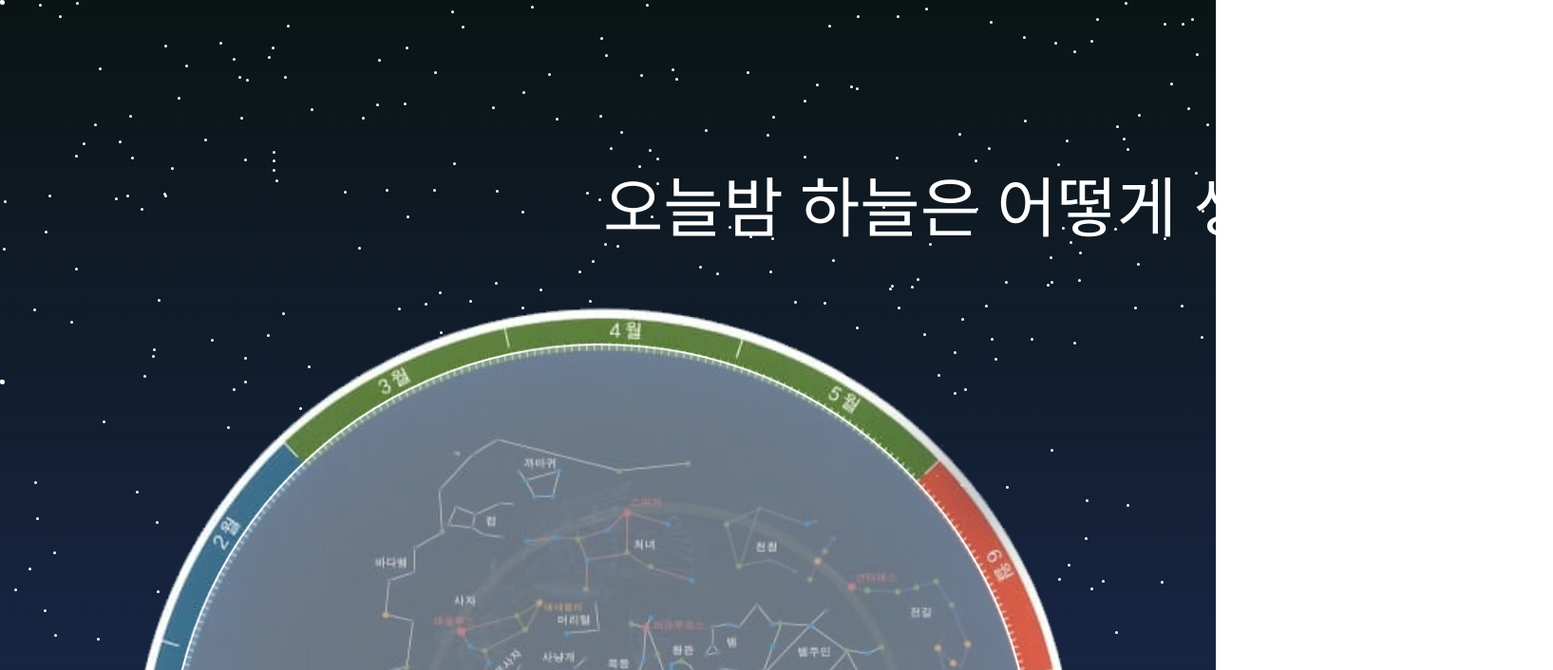
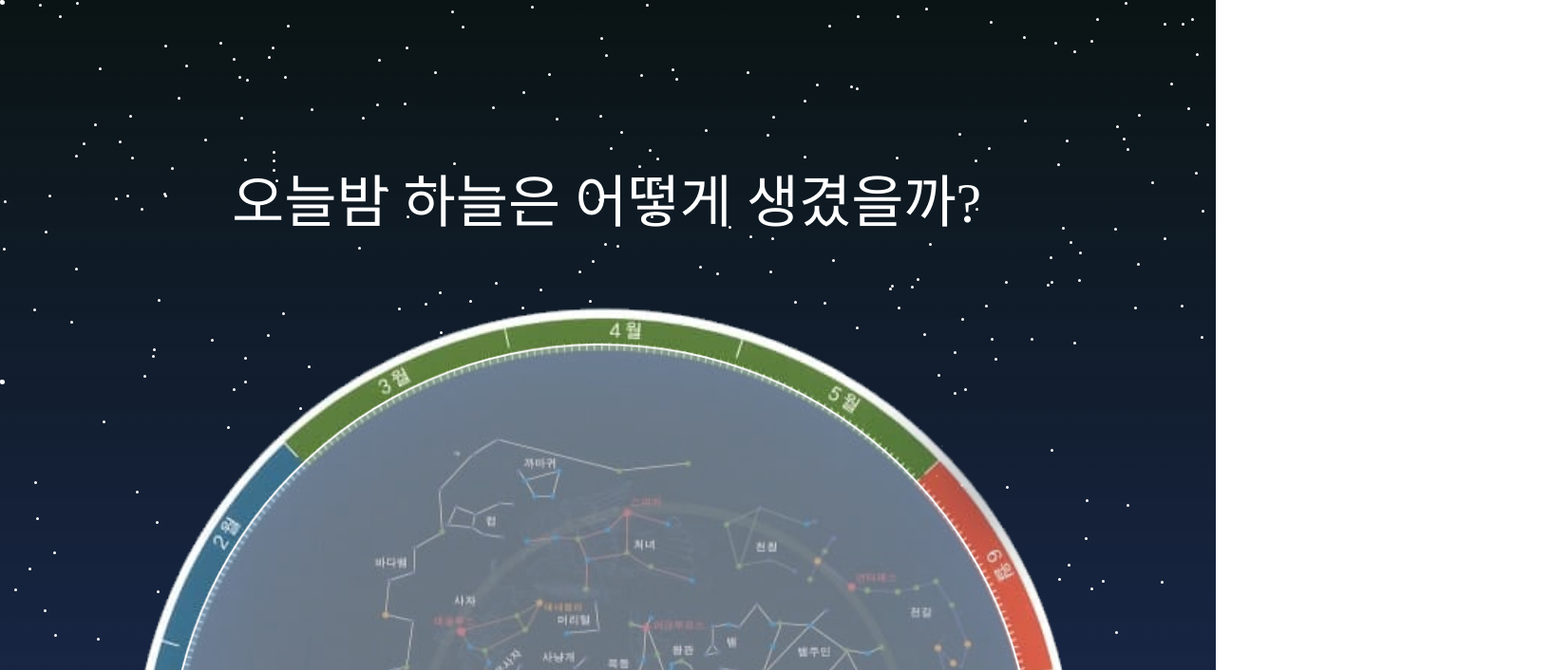
Before and after one commit to MysteLee1125/star, a plain HTML site: page star.html in a window 1280 px wide. Shown: the top 706 px of the page at 95% size, 1635 px wide, since content can reach past the window. Drawn offline with nearby package versions, Linux system fonts and the light colour scheme.

Commit message:
Update style.css

```diff
--- a/style.css
+++ b/style.css
@@ -11,11 +11,13 @@ body{
 }
 #title{
   position:absolute;
+  padding-left: 60px;
   top:10%;
-  left:500px;
-  width:1000px;
+  left:70%;
+  width:880px;
   color:white;
-  font-size: 68.8px;
+  font-size: 60px;
+  transform:translate(-70%);
   z-index: 5
 }
 #button{
```
